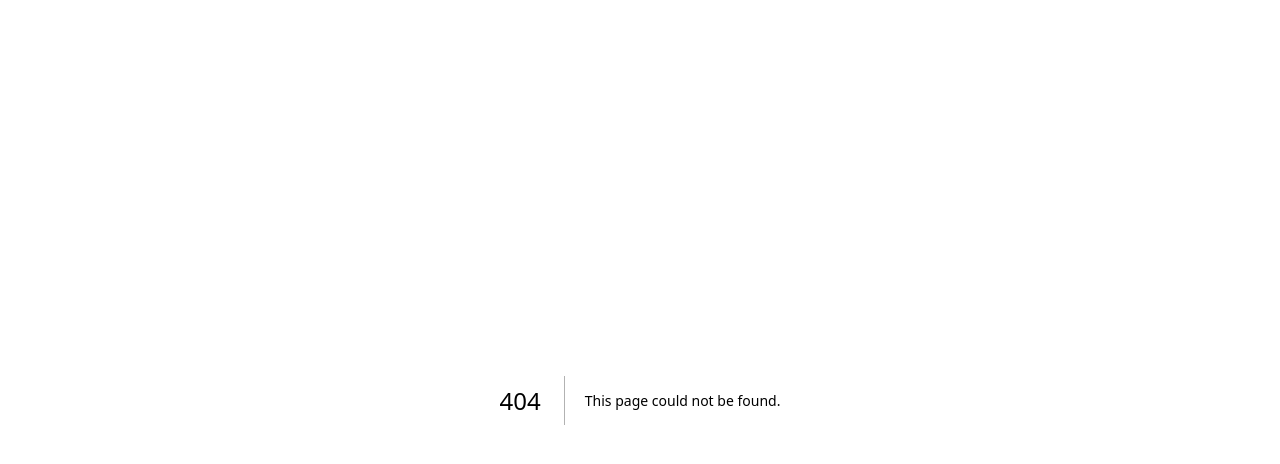
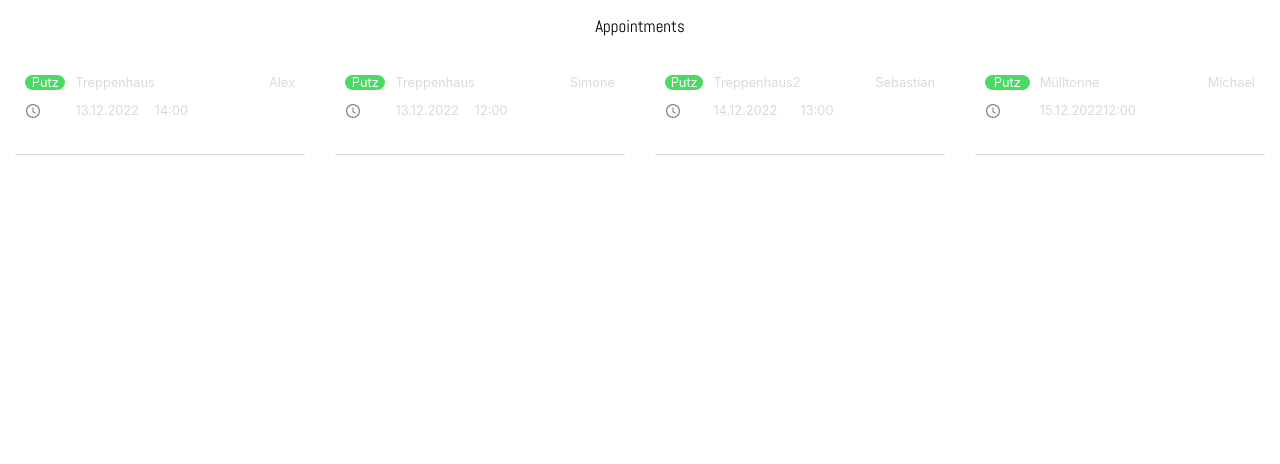
Before and after one commit to BrainCodeJockey/haushalts-app, a Next.js app: page /Appointments in a window 1280 px wide. Before the commit this address had no page. Shown: the top 464 px of the page. Built offline with nearby package versions, Linux system fonts and the light colour scheme.

Commit message:
show Appointments (#1)
* main_structure

* built_in_changes

```diff
--- /dev/null
+++ b/components/AppointmentCard.js
@@ -0,0 +1,67 @@
+import styled from "styled-components";
+import { AiOutlineClockCircle } from "react-icons/ai";
+
+export default function AppointmentCard({ date, name, text, clock, green }) {
+  return (
+    <StyledAppointmentCard>
+      <Green>{green}</Green>
+      <Text>{text}</Text>
+      <Name>{name}</Name>
+      <AiOutlineClockCircle size="1rem" color="grey" />
+      <Date>{date}</Date>
+      <Clock>{clock}</Clock>
+    </StyledAppointmentCard>
+  );
+}
+
+const StyledAppointmentCard = styled.li`
+  display: grid;
+  margin: 2px 5px 2px 5px;
+  padding: 10px;
+  grid-template-columns: 1.8fr 2fr 5fr;
+  grid-template-rows: 1fr 1fr;
+  align-content: space-between;
+  background-color: white;
+  border-bottom: 1.6px solid #dadada;
+`;
+
+const Name = styled.p`
+  font-size: 0.8em;
+  float: right;
+  margin-right: 0px;
+  color: #dadada;
+  text-align: right;
+`;
+
+const Green = styled.p`
+  font-size: 0.8em;
+  float: left;
+  color: darkslategray;
+  text-align: left;
+  border-radius: 10px;
+  padding: 0.2px;
+  text-align: center;
+  margin-right: 10px;
+  background-color: #4cd964;
+  color: white;
+`;
+
+const Text = styled.p`
+  font-size: 0.8em;
+  float: left;
+  color: #dadada;
+  text-align: left;
+`;
+
+const Date = styled.div`
+  font-size: 0.8em;
+  float: left;
+  color: #dadada;
+`;
+
+const Clock = styled.div`
+  font-size: 0.8em;
+  float: left;
+  border-left: 0px;
+  color: #dadada;
+`;
--- a/components/GlobalStyles.js
+++ b/components/GlobalStyles.js
@@ -1,6 +1,10 @@
 import { createGlobalStyle } from "styled-components";
 
 const GlobalStyles = createGlobalStyle`
+        * {
+        box-sizing: border-box;
+    }
+
     html,
     body {
         padding: 0;
@@ -8,9 +12,12 @@ const GlobalStyles = createGlobalStyle`
         font-family: -apple-system, BlinkMacSystemFont, "Segoe UI", Roboto, Helvetica, Arial, sans-serif, "Apple Color Emoji", "Segoe UI Emoji", "Segoe UI Symbol";
     }
 
-    * {
-        box-sizing: border-box;
+    @font-face {
+        font-family: Abel;
+        src: url(/fonts/Abel-Regular.ttf) format("truetype");
     }
+
+
 `;
 
 export default GlobalStyles;
--- /dev/null
+++ b/lib/appointmentData.js
@@ -0,0 +1,36 @@
+import { nanoid } from "nanoid";
+
+export const appointmentData = [
+  {
+    id: nanoid(),
+    name: "Alex",
+    green: "Putz",
+    text: "Treppenhaus",
+    date: "13.12.2022",
+    clock: "14:00",
+  },
+  {
+    id: nanoid(),
+    name: "Simone",
+    green: "Putz",
+    text: "Treppenhaus",
+    date: "13.12.2022",
+    clock: "12:00",
+  },
+  {
+    id: nanoid(),
+    name: "Sebastian",
+    green: "Putz",
+    text: "Treppenhaus2",
+    date: "14.12.2022",
+    clock: "13:00",
+  },
+  {
+    id: nanoid(),
+    name: "Michael",
+    green: "Putz",
+    text: "Mülltonne",
+    date: "15.12.2022",
+    clock: "12:00",
+  },
+];
--- a/package.json
+++ b/package.json
@@ -14,9 +14,12 @@
     "prettier": "prettier --ignore-path .gitignore --write ."
   },
   "dependencies": {
+    "@next/font": "^13.0.6",
+    "nanoid": "^4.0.0",
     "next": "13.0.3",
     "react": "18.2.0",
     "react-dom": "18.2.0",
+    "react-icons": "^4.7.1",
     "styled-components": "^5.3.6"
   },
   "devDependencies": {
--- /dev/null
+++ b/pages/Appointments.js
@@ -0,0 +1,61 @@
+import styled from "styled-components";
+// import { AppointmentCard } from "../components/AppointmentCard.js";
+import AppointmentCard from "../components/AppointmentCard.js";
+import { appointmentData } from "../lib/appointmentData.js";
+
+export default function Homepage() {
+  return (
+    <>
+      <Headline>Appointments</Headline>
+
+      <BodyWrapper>
+        <AppointmentGrid>
+          {appointmentData.map((appointment) => (
+            <AppointmentCard
+              key={appointment.id}
+              name={appointment.name}
+              green={appointment.green}
+              text={appointment.text}
+              date={appointment.date}
+              clock={appointment.clock}
+            />
+          ))}
+        </AppointmentGrid>
+      </BodyWrapper>
+    </>
+  );
+}
+
+const Headline = styled.h1`
+  top: 15px;
+  margin: 0;
+  height: 40px;
+  width: 100vw;
+  font-style: normal;
+  font-weight: 400;
+  font-size: 17px;
+  justify-content: center;
+  display: flex;
+  position: fixed;
+  color: #030303;
+  font-family: Abel;
+`;
+
+const BodyWrapper = styled.section`
+  display: grid;
+  grid-template-rows: min-content auto 50px;
+  height: inherit;
+`;
+
+const AppointmentGrid = styled.ul`
+  display: grid;
+  gap: 20px;
+  grid-template-columns: repeat(auto-fit, minmax(200px, 1fr));
+  align-content: start;
+  margin: 0;
+  padding: 10px;
+  overflow-y: auto;
+  color: #8a8a8f;
+
+  margin-top: 40px;
+`;
--- a/pages/_app.js
+++ b/pages/_app.js
@@ -3,8 +3,10 @@ import GlobalStyles from "../components/GlobalStyles";
 function MyApp({ Component, pageProps }) {
   return (
     <>
-      <GlobalStyles />
-      <Component {...pageProps} />
+      <main>
+        <GlobalStyles />
+        <Component {...pageProps} />
+      </main>
     </>
   );
 }
--- /dev/null
+++ b/pages/_documents.js
@@ -0,0 +1,10 @@
+<Head>
+  <titel>Next App</titel>
+  <link rel="icon" href="/favicon.ico" />
+  <link rel="preconnect" href="https://fonts.googleapis.com" />
+  <link rel="preconnect" href="https://fonts.gstatic.com" crossorigin />
+  <link
+    href="https://fonts.googleapis.com/css2?family=Abel&display=swap"
+    rel="stylesheet"
+  ></link>
+</Head>;
--- a/pages/index.js
+++ b/pages/index.js
@@ -1,3 +1,5 @@
+import Homepage from "./Appointments";
+
 export default function Home() {
-  return <h1>Hello Beavers 🦫</h1>;
+  return <Homepage />;
 }
```
Also changed, not shown: components/Layout.js (added, +7 -0 lines), public/fonts/Abel-Regular.ttf (added), 1 other file (tests, documents, lock files or other folders).
